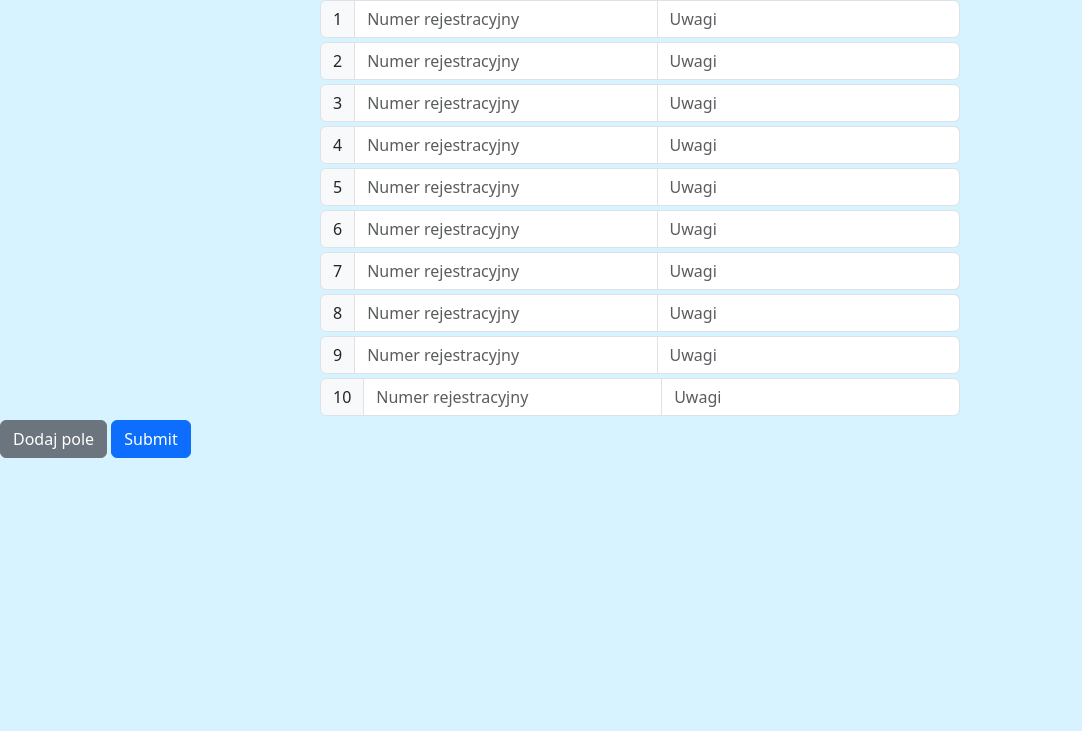
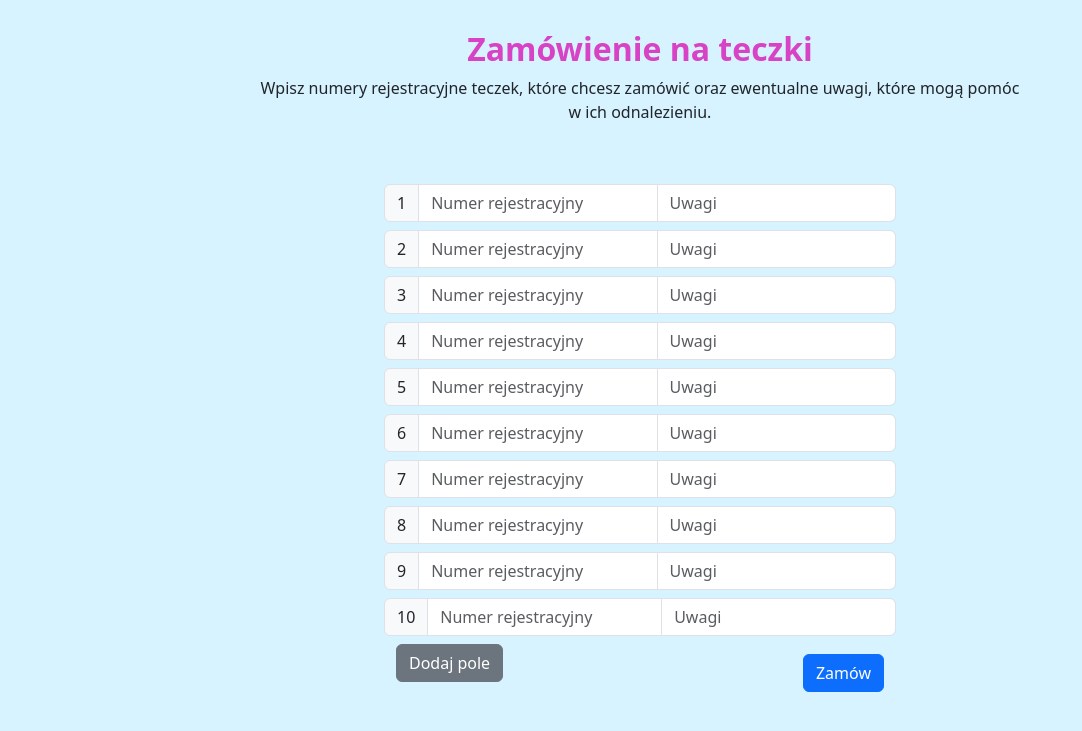
Before and after one commit to Martini310/Archeo-3, a Django app: page /files/my_order/ in a window 1280 px wide. Shown: the part 56-787 px from the top of the page, without its empty margins (0-1082 px from the left). Run offline with Django 4.2, Linux system fonts and the light colour scheme; the visitor is signed in with stand-in values (Sample User, id 1); data that the repository does not hold is empty.

Commit message:
style(my_order): Style my_order template

```diff
--- a/files/static/files/style.css
+++ b/files/static/files/style.css
@@ -22,13 +22,33 @@
   }
 
 body {
-      background-color: rgb(214, 243, 255);
+  background-color: rgb(214, 243, 255);
 }
 
 h2 {
-    color: chartreuse;
+  color: rgb(216, 66, 196);
 }
 
 #floatingInput {
   margin-top: 3px;
 }
+
+.my-order {
+  margin-top: 60px;
+  width:40%;
+  margin-left: auto;
+  margin-right: auto;
+}
+
+.right-button {
+  float: right;
+  margin-top: 10px;
+}
+
+.my-order-header {
+  margin-top: 30px;
+  width:60%;
+  margin-left: auto;
+  margin-right: auto;
+  text-align: center;
+}
--- a/files/templates/files/my_order.html
+++ b/files/templates/files/my_order.html
@@ -1,12 +1,15 @@
 {% extends 'home.html' %}
 {% block content %}
-
-<form id="form-container" method="POST">
+<div class="my-order-header">
+<h2><strong>Zamówienie na teczki</strong></h2>
+<span>Wpisz numery rejestracyjne teczek, które chcesz zamówić oraz ewentualne uwagi, które mogą pomóc w ich odnalezieniu.</span>
+</div>
+<form class="my-order" id="form-container" method="POST">
     {% csrf_token %}
 
     {{ my_order_formset.management_form }}
     {% for form in my_order_formset %}
-        <div class="input-group mb-1" id="tr-div" style="width:50%; margin-left: auto; margin-right: auto; ">
+        <div class="input-group mb-2" id="tr-div">
         <span class="input-group-text" id="id_form-{{forloop.counter|add:'-1'}}-lp">{{forloop.counter}}</span>
         {% for field in form %}
             {{field}}
@@ -14,8 +17,10 @@
         </div>
         {{ form.errors.tr }}
     {% endfor %}
-    <button class="btn btn-secondary" id="add-form" type="button">Dodaj pole</button>
-    <input class="btn btn-primary" type="submit" value="Submit" onclick="clicked(event)">
+    <div class='container'>
+        <button class="btn btn-secondary" id="add-form" type="button">Dodaj pole</button>
+        <input class="btn btn-primary right-button" type="submit" value="Zamów" onclick="clicked(event)">
+    </div>
 </form>
 
 <script>
--- a/files/templates/files/vehicle_form.html
+++ b/files/templates/files/vehicle_form.html
@@ -6,7 +6,7 @@
 <div class="container min-vw-50">
     <form action="" method="post">
         {% csrf_token %}
-        {{form.as_p}}
+        <strong>{{form.as_p}}</strong>
         <input type="submit" value="Zapisz">
     </form>
 </div>
```
Also changed, not shown: files/models.py (+4 -4 lines), files/migrations/0011_alter_vehicle_status.py (added).
